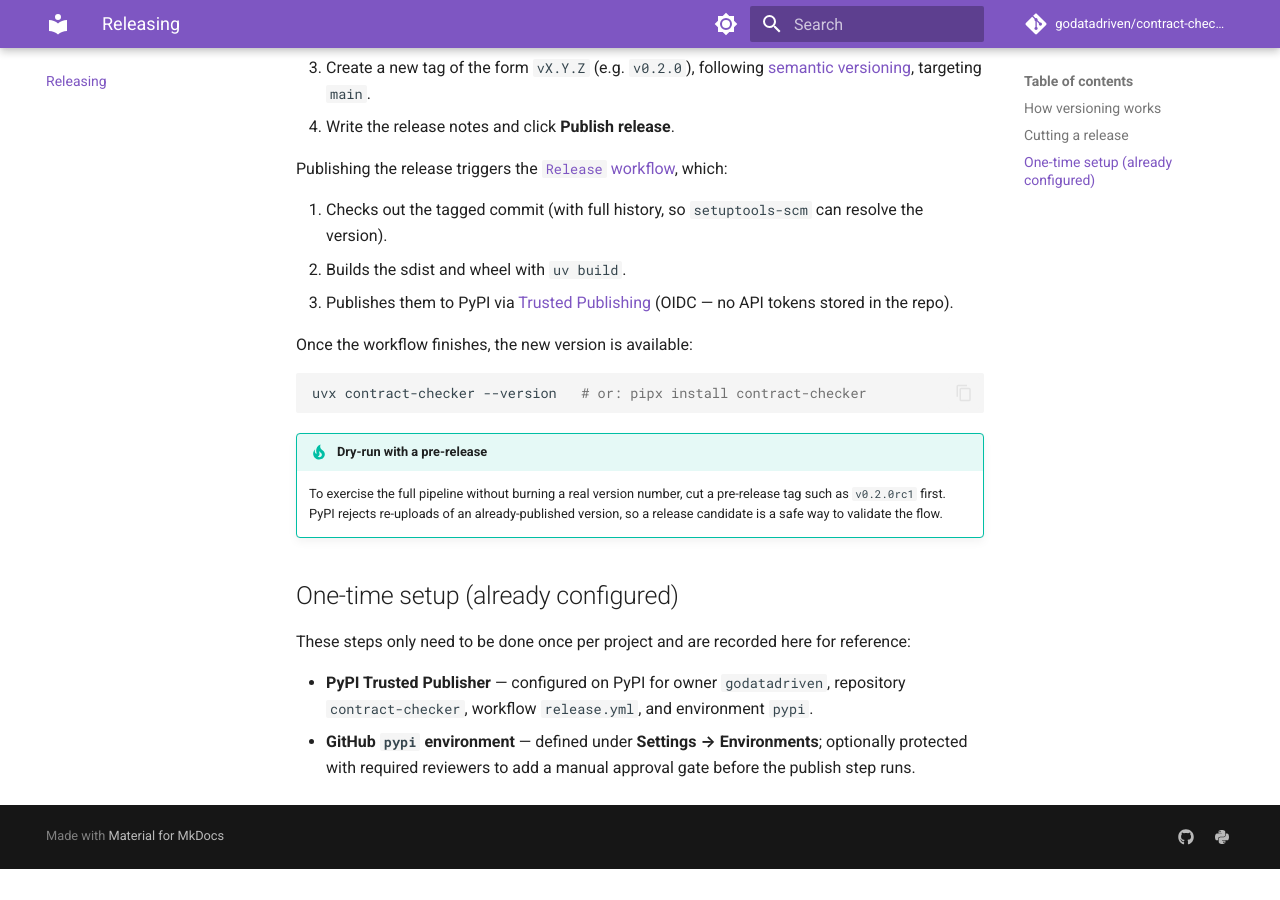
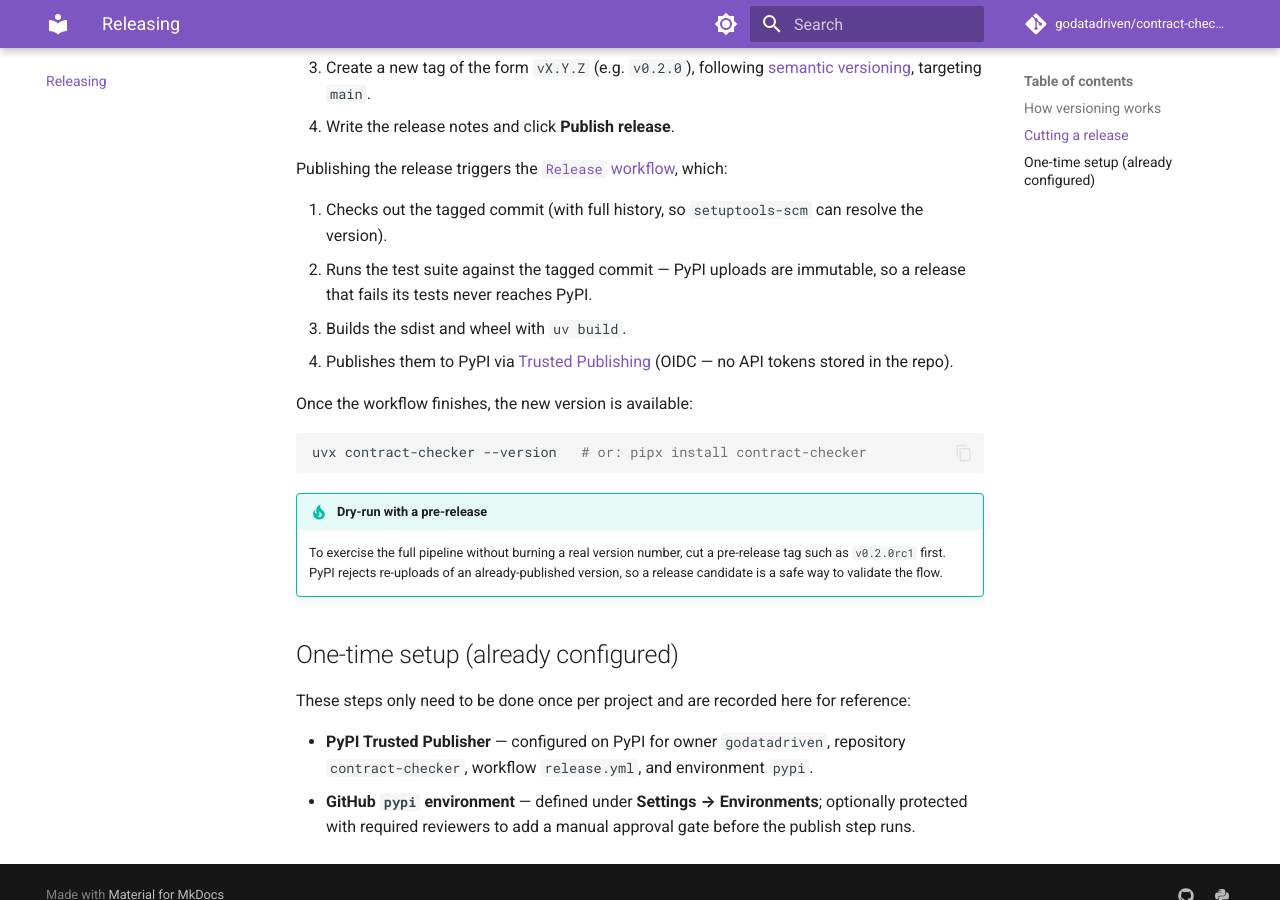
Before and after one commit to godatadriven/contract-checker, an MkDocs documentation site: the page built from docs/releasing.md, in a window 1280 px wide and 900 px high, scrolled down 673 px. Built offline with MkDocs 1.6.1 and Material for MkDocs 9.7.7, drawn with Linux system fonts in a browser that asks for light colours; comment, search, counter and statistics services are not loaded; before the commit the page ends 1542 px from its top, so only the background shows below that.

Commit message:
ci: add test gate and concurrency guard to release pipeline
- Run the test suite on the tagged commit before building/publishing so a
  release that fails its tests never reaches the immutable PyPI index
  (matches dbt-bouncer's pre-publish unit-test gate).
- Add skip-existing: true to the publish step so re-running a release does
  not fail on an already-uploaded version.
- Add a concurrency group so two publishes for the same release can't race;
  in-flight publishes are not cancelled.

```diff
--- a/docs/releasing.md
+++ b/docs/releasing.md
@@ -30,6 +30,8 @@
 which:
 
 1. Checks out the tagged commit (with full history, so `setuptools-scm` can resolve the version).
+1. Runs the test suite against the tagged commit — PyPI uploads are immutable, so a release that
+   fails its tests never reaches PyPI.
 1. Builds the sdist and wheel with `uv build`.
 1. Publishes them to PyPI via
    [Trusted Publishing](https://docs.pypi.org/trusted-publishers/) (OIDC — no API tokens stored
```
Also changed, not shown: 1 other file.
